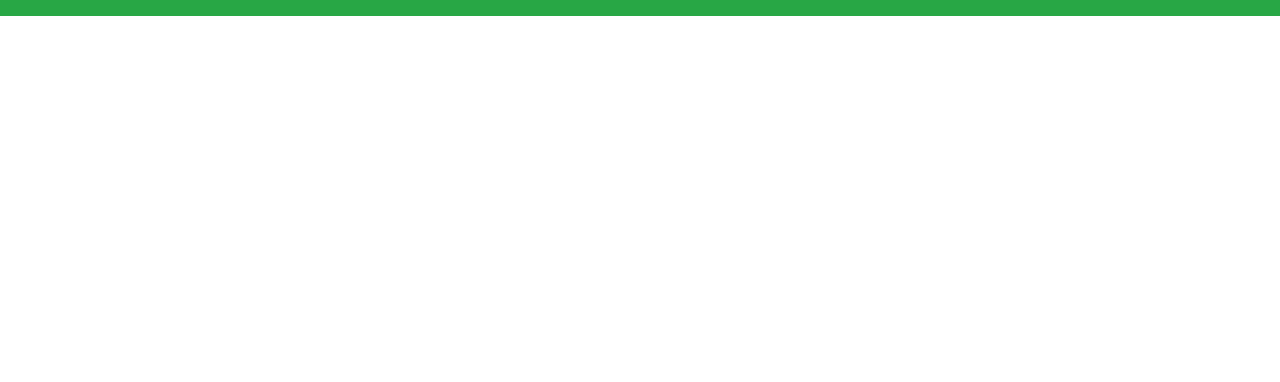
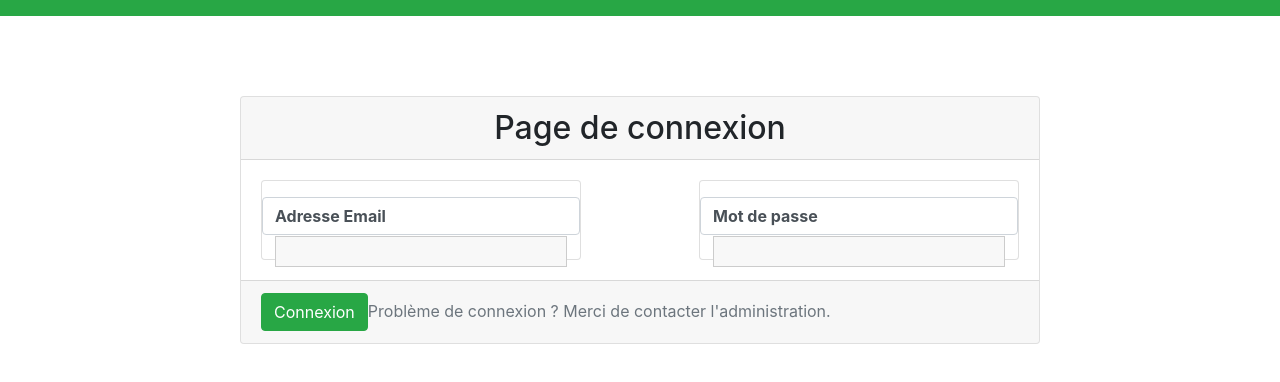
Before and after one commit to Errimy/AppGestEtude, a React (Create React App) app: page / in a window 1280 px wide. Before the commit this address led to /Login. Shown: the top 382 px of the page. Built offline with nearby package versions, Linux system fonts and the light colour scheme.

Commit message:
login works

```diff
--- a/src/App.js
+++ b/src/App.js
@@ -29,7 +29,7 @@
 
 function App()
 {
-    const [user, setUser] = useState();
+    const [user, setUser] = useState({role : ''});
     const [isLoggedIn, setIsLoggedIn] = useState(false);
 
     const login = useCallback(user => {
@@ -46,6 +46,7 @@
 
     if(isLoggedIn)
     {
+      console.log(user)
       if(user.role === 'admin')
       {
         routes = <Switch>
@@ -119,7 +120,14 @@
       }
     }else
     {
-        routes = <Switch><Redirect to="/Login"/> </Switch>
+        routes = <Switch>
+                    <Route path="/Login">
+                      <Login />
+                    </Route>
+                    <Route path="/">
+                      <Login />
+                    </Route>
+                </Switch>
     }
 
 
--- a/src/Login/Login.css
+++ b/src/Login/Login.css
@@ -5,3 +5,19 @@
 .titre {
     margin-bottom: 50px;
 }
+
+
+.main-card {
+    width : 50em;
+    margin : auto;
+}
+.content {
+    display : flex;
+    justify-content: space-between;
+}
+
+.child-card {
+    width : 20em;
+    height : 5em;
+    display : inline-block;
+}
--- a/src/Login/Login.js
+++ b/src/Login/Login.js
@@ -1,6 +1,6 @@
 
 import "./Login.css";
-import { Button, Form } from "react-bootstrap";
+import { Button, Form, Card } from "react-bootstrap";
 import React, { useState, useContext } from 'react';
 import Input from '../shared/components/Input';
 import {useHistory} from 'react-router-dom';
@@ -15,6 +15,7 @@
 
 
 const Login = () => {
+
   const auth = useContext(AuthContext);
   const { isLoading, error, sendRequest, clearError } = useHttpClient();
 
@@ -35,7 +36,6 @@
 
 
   const authSubmitHandler = async event => {
-    console.log("it works");
     event.preventDefault();
       try {
         const responseData = await sendRequest(
@@ -49,7 +49,8 @@
             'Content-Type': 'application/json'
           }
         );
-        auth.login(responseData.user.id);
+        console.log(responseData);
+        auth.login(responseData.user);
 
         history.push('/Accueil');
       } catch (err) {
@@ -58,11 +59,13 @@
   };
 
   return (
-    <div className="text-center">
+    <Card className="main-card">
+      <form onSubmit={authSubmitHandler}>
       {isLoading}
-        <h1 className="text-center titre" >Page de connexion</h1>
-
-      <form onSubmit={authSubmitHandler}>
+        <Card.Header as="h2" className="text-center titre">Page de connexion</Card.Header>
+        <Card.Body>
+        <div className="content">
+        <Card className="child-card">
           <Form.Group className="mb-3" controlId="formBasicEmail">
           <Input
               element="input"
@@ -74,7 +77,8 @@
               onInput={inputHandler}
             />
           </Form.Group>
-
+        </Card>
+        <Card className="child-card">
           <Form.Group className="mb-3" controlId="formBasicPassword">
           <Input
               className="mb-3"
@@ -87,16 +91,21 @@
               onInput={inputHandler}
             />
           </Form.Group>
+        </Card>
+        </div>
+
+        </Card.Body>
+
+        <Card.Footer>
           <Button variant="success" type="submit">
               Connexion
             </Button>
-        <br />
-        <br />
             <Form.Label className="text-muted">
               Problème de connexion ? Merci de contacter l'administration.
             </Form.Label>
+        </Card.Footer>
         </form>
-    </div>
+    </Card>
   );
 };
 
--- a/src/shared/components/Mainnav.js
+++ b/src/shared/components/Mainnav.js
@@ -1,25 +1,28 @@
-import React from 'react';
+import React, { useContext } from 'react';
 import './Mainnav.css';
 import Navigation from './Navigation';
 import { Button,Nav } from "react-bootstrap";
 import { NavLink } from 'react-router-dom';
 import { useLocation , useHistory } from 'react-router-dom'
+import { AuthContext } from '../context/auth-context';
 
 
 const Mainnav = props =>
 {
+    const auth = useContext(AuthContext);
+    console.log(auth);
     const history = useHistory();
+
     const disconnectUser = () => {
         console.log('---- You have been kicked');
-        localStorage.removeItem('user');
+        auth.logout();
+
         history.push('/Login');
     }
 
+    return !auth.isLoggedIn ?
+    <Nav className="navbar navbar-dark bg-success"></Nav> :
 
-    const location = useLocation();
-    let isPageLogin = location.pathname === '/Login';
-
-    return isPageLogin ?<Nav className="navbar navbar-dark bg-success"></Nav> :
     <Navigation>
     <Nav className="navbar navbar-dark bg-success">
         <NavLink to ='/'>
--- a/src/user/pages/AddUser.js
+++ b/src/user/pages/AddUser.js
@@ -13,7 +13,6 @@
 import './AddUser.css';
 const AddUser = () => {
 
-  const auth = useContext(AuthContext);
   const { isLoading, sendRequest } = useHttpClient();
   const [formState, inputHandler] = useForm(
     {
```
Lines whose indentation alone changed are shown as unchanged.
